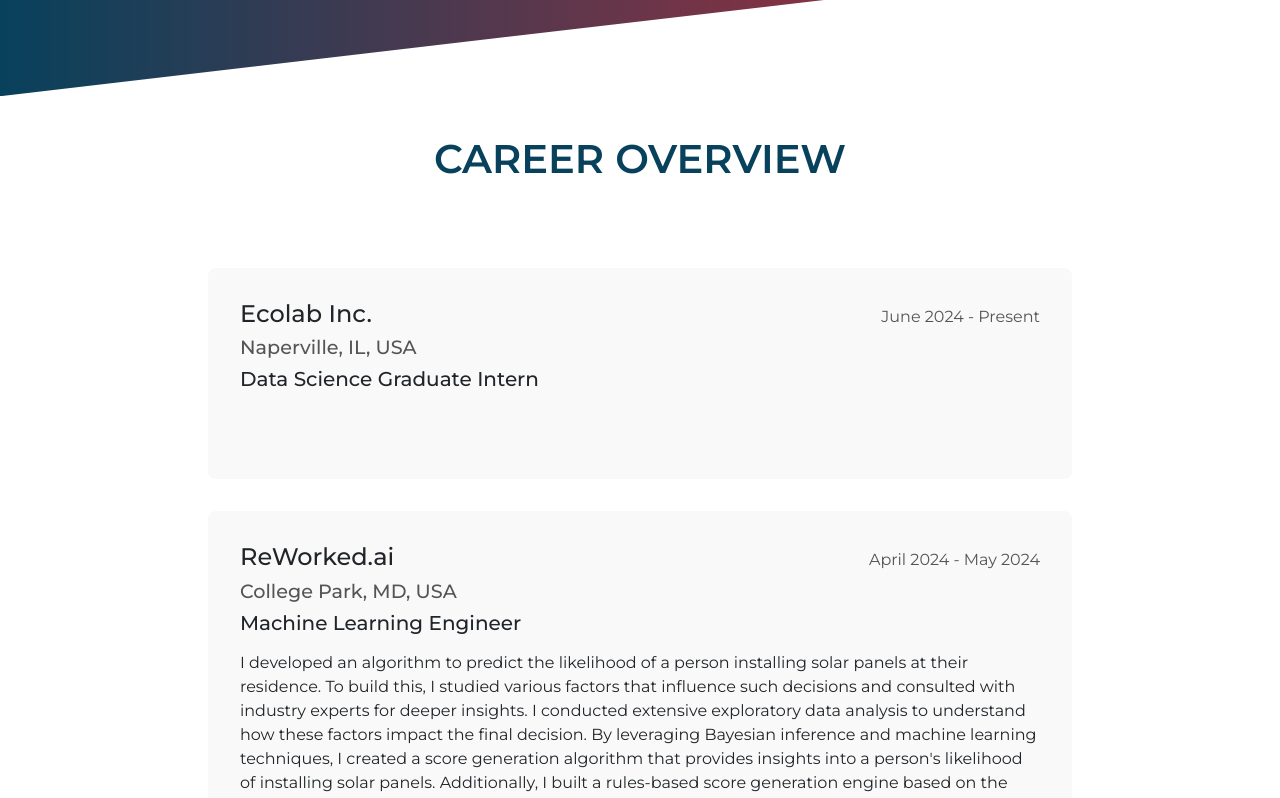
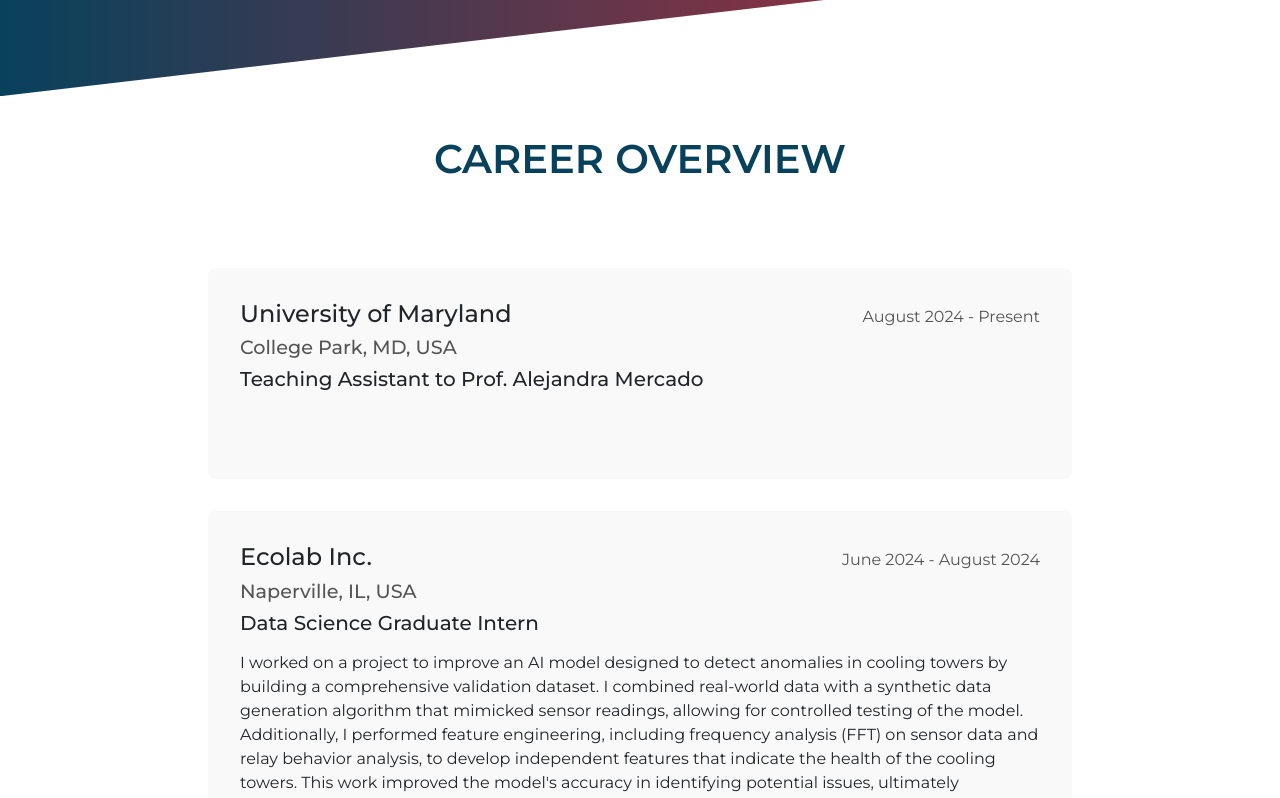
Before and after one commit to nchandur/portfolio, a React (Vite) app: page / in a window 1280 px wide. Shown: the part 1510-2308 px from the top of the page. Built offline with nearby package versions, Linux system fonts and the light colour scheme.

Commit message:
updated work ex and resume

```diff
--- a/public/Resume/Resume.css
+++ b/public/Resume/Resume.css
@@ -1,5 +1,5 @@
 * {
-    font-size: 13px;
+    font-size: 0.85rem;
   }
 
 body {
--- a/src/assets/files/SkillsDetails.js
+++ b/src/assets/files/SkillsDetails.js
@@ -17,7 +17,7 @@
   },
   {
     title: "Other",
-    content: ["Git", "Docker", "Amazon Web Services (AWS)", "Microsoft Office Suite"]
+    content: ["Git/GitHub", "Docker", "Microsoft Azure", "Amazon Web Services (AWS)"]
   },
 ];
 
--- a/src/assets/files/WorkDetails.js
+++ b/src/assets/files/WorkDetails.js
@@ -1,10 +1,17 @@
 const work = [
     {
+        name: "University of Maryland",
+        time: "August 2024 - Present",
+        location: "College Park, MD, USA",
+        role: "Teaching Assistant to Prof. Alejandra Mercado",
+        summary: "",
+    },
+    {
         name: "Ecolab Inc.",
-        time: "June 2024 - Present",
+        time: "June 2024 - August 2024",
         location: "Naperville, IL, USA",
         role: "Data Science Graduate Intern",
-        summary: ""
+        summary: "I worked on a project to improve an AI model designed to detect anomalies in cooling towers by building a comprehensive validation dataset. I combined real-world data with a synthetic data generation algorithm that mimicked sensor readings, allowing for controlled testing of the model. Additionally, I performed feature engineering, including frequency analysis (FFT) on sensor data and relay behavior analysis, to develop independent features that indicate the health of the cooling towers. This work improved the model's accuracy in identifying potential issues, ultimately supporting proactive maintenance in factories, plants, and refineries."
     },
     {
         name: "ReWorked.ai",
```
Also changed, not shown: public/Resume/Resume.html (+16 -2 lines).
